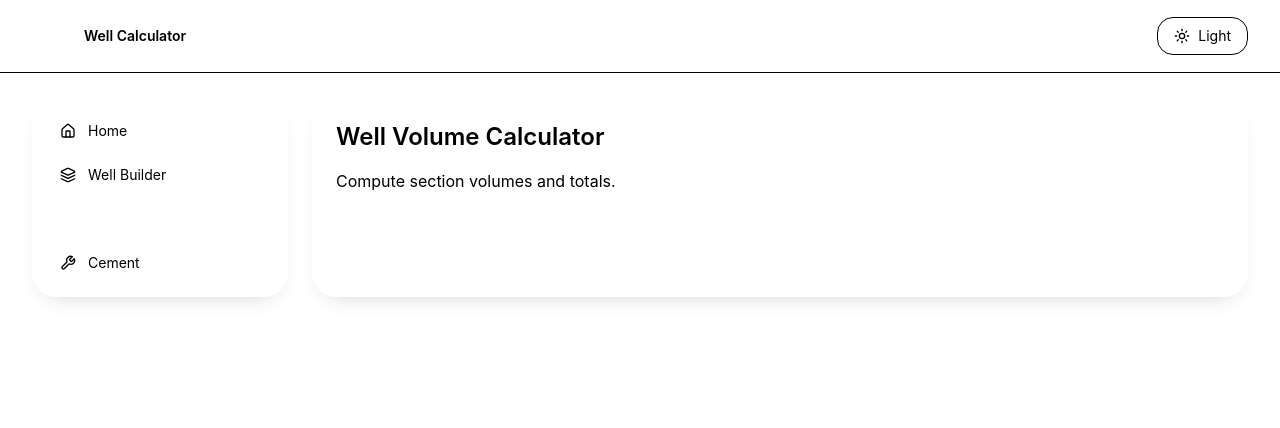
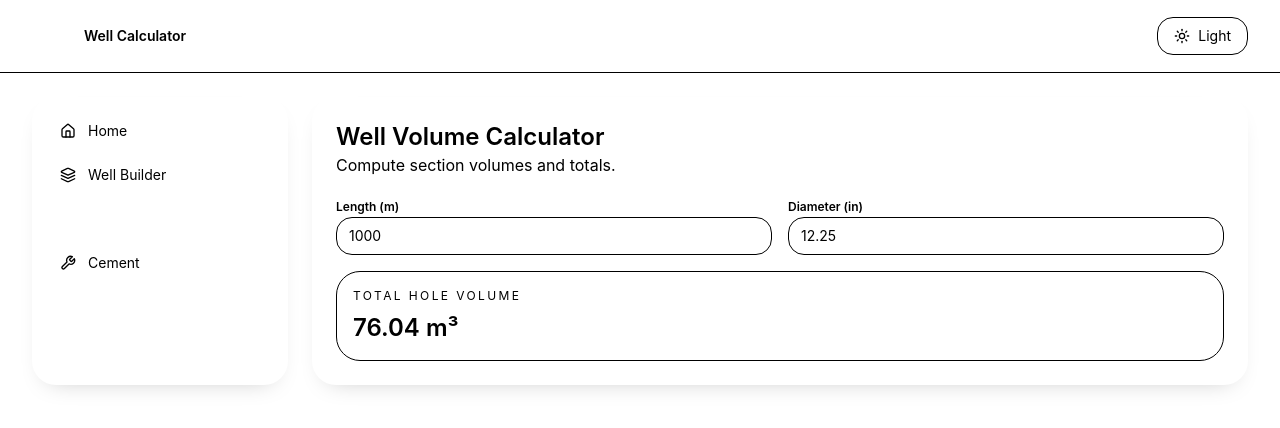
Before and after one commit to OniekR/well-volume-calculator, a React (Vite) app in the folder WellKalk/: page /calculators/volumes in a window 1280 px wide. Shown: the top 428 px of the page. Built offline with nearby package versions, Linux system fonts and the light colour scheme.

Commit message:
feat(well-calculator): well volume calculator and shared calculator components (Step 9)

```diff
--- /dev/null
+++ b/WellKalk/src/components/calculators/shared/CalculatorLayout.tsx
@@ -0,0 +1,25 @@
+import { ReactNode } from "react";
+
+interface CalculatorLayoutProps {
+  title: string;
+  description: string;
+  children: ReactNode;
+}
+
+const CalculatorLayout = ({
+  title,
+  description,
+  children,
+}: CalculatorLayoutProps) => {
+  return (
+    <section className="space-y-4">
+      <div>
+        <h2 className="text-2xl font-semibold">{title}</h2>
+        <p className="text-[var(--eq-text-muted)]">{description}</p>
+      </div>
+      {children}
+    </section>
+  );
+};
+
+export default CalculatorLayout;
--- /dev/null
+++ b/WellKalk/src/components/calculators/shared/ResultCard.tsx
@@ -0,0 +1,21 @@
+import { ReactNode } from "react";
+
+interface ResultCardProps {
+  title: string;
+  value: string;
+  children?: ReactNode;
+}
+
+const ResultCard = ({ title, value, children }: ResultCardProps) => {
+  return (
+    <div className="rounded-3xl border border-[var(--eq-border)] bg-[var(--eq-surface)] p-4">
+      <p className="text-xs uppercase tracking-[0.2em] text-[var(--eq-text-muted)]">
+        {title}
+      </p>
+      <p className="mt-2 text-2xl font-semibold">{value}</p>
+      {children}
+    </div>
+  );
+};
+
+export default ResultCard;
--- a/WellKalk/src/pages/calculators/WellVolumeCalculator.tsx
+++ b/WellKalk/src/pages/calculators/WellVolumeCalculator.tsx
@@ -1,11 +1,51 @@
+import { useMemo, useState } from "react";
+import CalculatorLayout from "../../components/calculators/shared/CalculatorLayout";
+import ResultCard from "../../components/calculators/shared/ResultCard";
+import Input from "../../components/ui/Input";
+import Label from "../../components/ui/Label";
+import { buildSectionVolumes } from "../../utils/volumeCalculations";
+
 const WellVolumeCalculator = () => {
+  const [lengthM, setLengthM] = useState(1000);
+  const [diameterIn, setDiameterIn] = useState(12.25);
+
+  const rows = useMemo(
+    () => buildSectionVolumes([{ label: "Open Hole", lengthM, diameterIn, volumeM3: 0 }]),
+    [lengthM, diameterIn],
+  );
+
+  const totalVolume = rows.reduce((sum, row) => sum + row.volumeM3, 0);
+
   return (
-    <section className="space-y-4">
-      <h2 className="text-2xl font-semibold">Well Volume Calculator</h2>
-      <p className="text-[var(--eq-text-muted)]">
-        Compute section volumes and totals.
-      </p>
-    </section>
+    <CalculatorLayout
+      title="Well Volume Calculator"
+      description="Compute section volumes and totals."
+    >
+      <div className="grid gap-4 md:grid-cols-2">
+        <div>
+          <Label htmlFor="length">Length (m)</Label>
+          <Input
+            id="length"
+            type="number"
+            value={lengthM}
+            onChange={(e) => setLengthM(Number(e.target.value))}
+          />
+        </div>
+        <div>
+          <Label htmlFor="diameter">Diameter (in)</Label>
+          <Input
+            id="diameter"
+            type="number"
+            value={diameterIn}
+            onChange={(e) => setDiameterIn(Number(e.target.value))}
+          />
+        </div>
+      </div>
+      <ResultCard
+        title="Total Hole Volume"
+        value={`${totalVolume.toFixed(2)} m³`}
+      />
+    </CalculatorLayout>
   );
 };
 
--- /dev/null
+++ b/WellKalk/src/utils/volumeCalculations.ts
@@ -0,0 +1,18 @@
+import { VolumeRow } from "../types/calculator.types";
+
+const INCH_TO_M = 0.0254;
+
+export const calculateCylinderVolume = (
+  diameterIn: number,
+  lengthM: number,
+) => {
+  const radiusM = (diameterIn * INCH_TO_M) / 2;
+  return Math.PI * radiusM * radiusM * lengthM;
+};
+
+export const buildSectionVolumes = (rows: VolumeRow[]) => {
+  return rows.map((row) => ({
+    ...row,
+    volumeM3: calculateCylinderVolume(row.diameterIn, row.lengthM),
+  }));
+};
```
Also changed, not shown: WellKalk/plans/well-calculator-app/implementation.md (+5 -5 lines), 1 other file (tests, documents, lock files or other folders).
